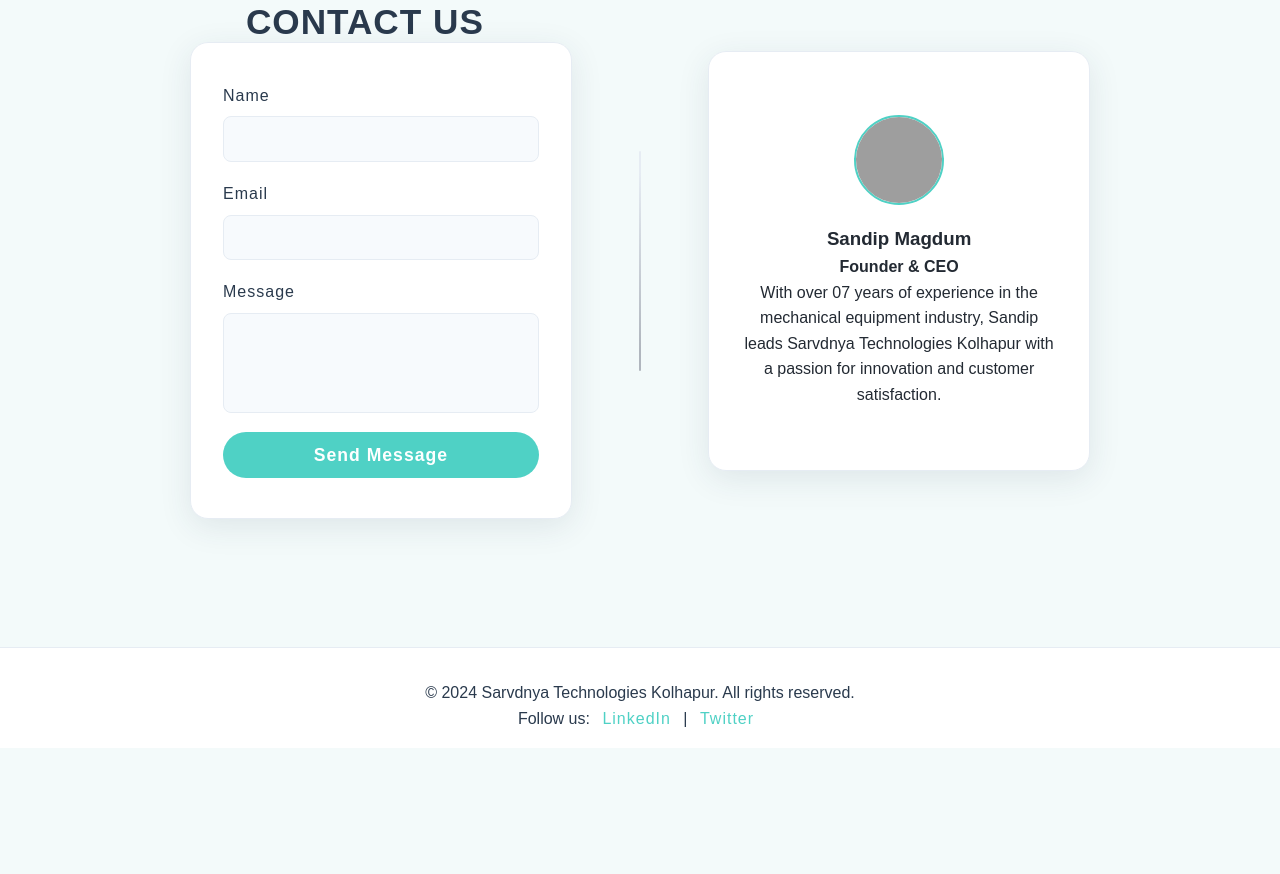
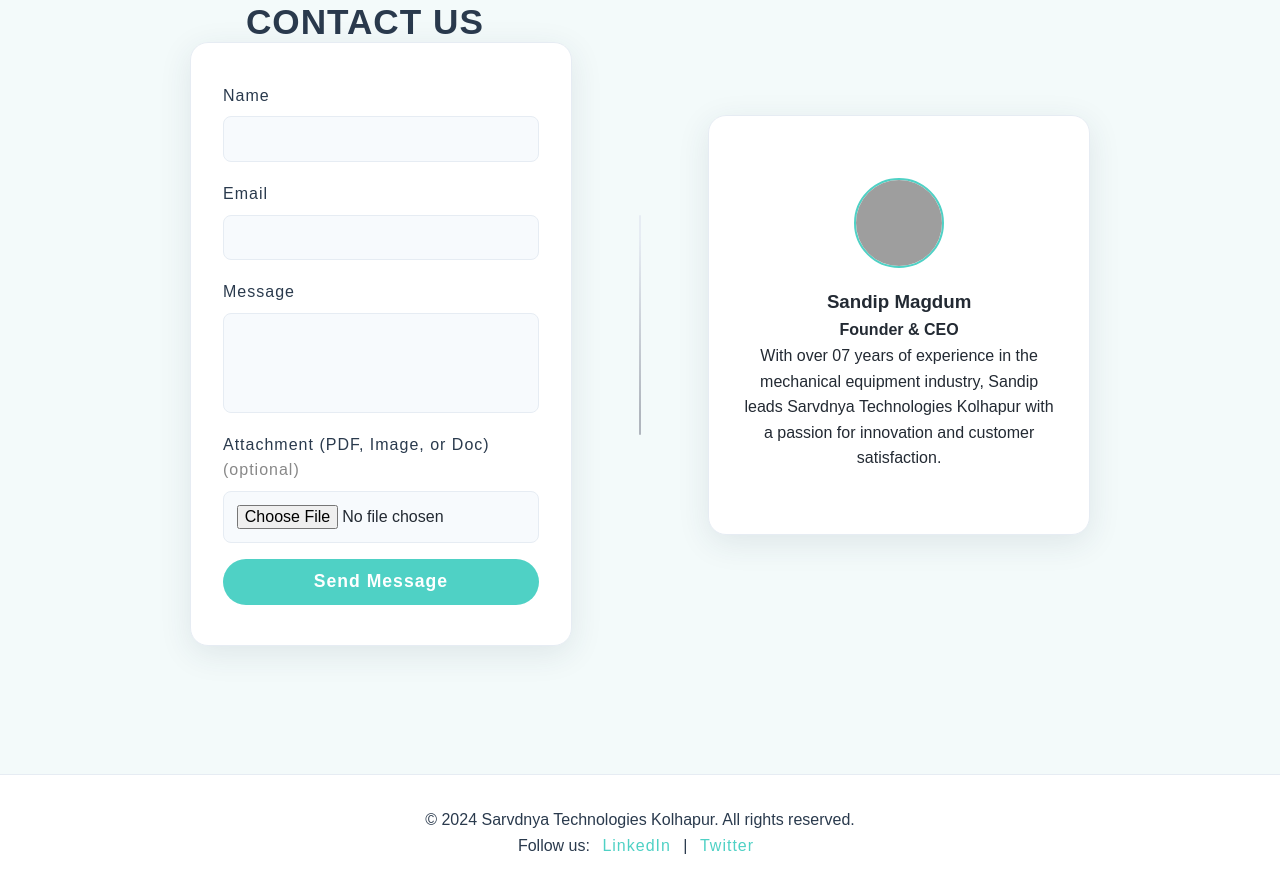
Before and after one commit to ArjunSudhakarShahapure/Sarvdnya-Technologies-Kolhapur, a plain HTML site: page index.html in a window 1280 px wide. Shown: the part 2891-3765 px from the top of the page. Before the commit the page ends 3639 px from the top, so only its background shows below. Drawn offline with Linux system fonts and the light colour scheme; grey boxes are pictures that could not be loaded; a web font is replaced by a local one.

Commit message:
index.html

```diff
--- a/index.html
+++ b/index.html
@@ -984,6 +984,9 @@
           <input type="email" id="email" name="email" required>
           <label for="message">Message</label>
           <textarea id="message" name="message" rows="4" required></textarea>
+          <!-- Optional file upload field -->
+          <label for="attachment">Attachment (PDF, Image, or Doc) <span style="font-weight:normal;color:#888;">(optional)</span></label>
+          <input type="file" id="attachment" name="attachment" accept=".pdf,.jpg,.jpeg,.png,.doc,.docx" style="margin-bottom:1rem;">
           <button type="submit">Send Message</button>
         </form>
         <div id="form-success" style="display:none;text-align:center;color:var(--accent);font-weight:600;margin-top:1rem;">Thank you for contacting us! We'll get back to you soon.</div>
```
